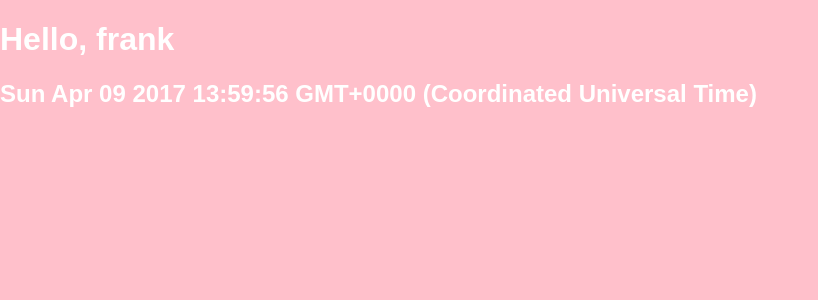
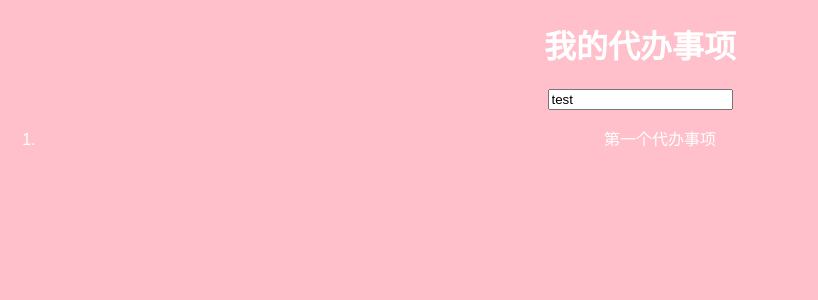
Before and after one commit to xiabuxia/project-react-1, a React (Create React App) app: page / in a window 1280 px wide. Shown: the top 300 px of the page, without its empty margins (0-818 px from the left). Built offline with nearby package versions, Linux system fonts and the light colour scheme.

Commit message:
基本骨架完成

```diff
--- a/src/App.js
+++ b/src/App.js
@@ -1,21 +1,39 @@
-import React, { Component } from 'react';
-import logo from './logo.svg';
-import './App.css';
 
-class App extends Component {
-  render() {
-    return (
-      <div className="App">
-        <div className="App-header">
-          <img src={logo} className="App-logo" alt="logo" />
-          <h2>Welcome to React</h2>
+  import React, { Component } from 'react';
+  import './App.css';
+
+
+  class App extends Component {
+    constructor(props){
+      super(props);
+      this.state = {
+        newTodo: 'test',
+        todolist: [
+          {id:1,title:'第一个代办事项'}
+        ]
+      }
+    }
+
+
+    render() {
+
+      let todos = this.state.todolist.map((item,index)=>{
+        return <li>{item.title}</li>
+      })
+      return (
+        <div className="App">
+          <h1>我的代办事项</h1>
+          <div className="inputWrapper">
+            <input type="text" value={this.state.newTodo}/>
+          </div>
+
+          <ol>
+            {todos}
+         </ol>
         </div>
-        <p className="App-intro">
-          To get started, edit <code>src/App.js</code> and save to reload.
-        </p>
-      </div>
-    );
-  }
+      )
+    }
+
 }
 
-export default App;
+  export default App
--- a/src/index.js
+++ b/src/index.js
@@ -1,11 +1,12 @@
 import React from 'react';
 import ReactDOM from 'react-dom';
+import App from './App'
 import './index.css';
-import Welcome from './welcome'
+
 
 
 
  ReactDOM.render(
-   <Welcome name="frank"/>,
+   <App/>,
     document.getElementById('root')
   )
--- a/src/welcome.js
+++ b/src/welcome.js
@@ -1,30 +1,56 @@
  import React from 'react';
   class Welcome extends React.Component {
    constructor(props){
-        super(props) // 表示调用父类的构造函数,如果子类中存在构造函数，则需要在使用“this”之前首先调用super（）。于是乎才有下面的this，this指向的是构造函数
+         super(props)
      this.state = {
-        date: new Date()
-        };
+       date: new Date(),
+       test: '1'
+      }
+
       console.log('我已经在 constructor 里将 props 和 state 初始化好了')
     }
-
     componentWillMount(){
+     this.setState({
+       date: new Date(), // 更新 date
+       test: 'componentWillMount'
+     })
       console.log('运行到这里的话，说明马上就要运行 render 了')
     }
+    render() {
 
-    render() {
       console.log('嗯，这里是 render')
       return (
         <div>
           <h1>Hello, {this.props.name}</h1>
           <h2>{this.state.date.toString()}</h2>
+         <p>{test}</p>
         </div>
       )
     }
-
     componentDidMount(){
+     this.setState({
+       date: new Date(), // 更新 date
+       test: 'componentDidMount'
+     })
       console.log('已经挂载到页面里了')
     }
+   componentWillReceiveProps(){
+     this.setState({
+       date: new Date(), // 更新 date
+       test: 'componentWillReceiveProps'
+     })
+   }
+
+   componentDidUpdate(){
+     this.setState({
+       date: new Date(), // 更新 date
+       test: 'componentDidUpdate'
+     })
+   }
+   componentWillUnmount(){
+     console.log('要死了')
+   }
+
   }
 
   export default Welcome
```
Lines whose indentation alone changed are shown as unchanged.
